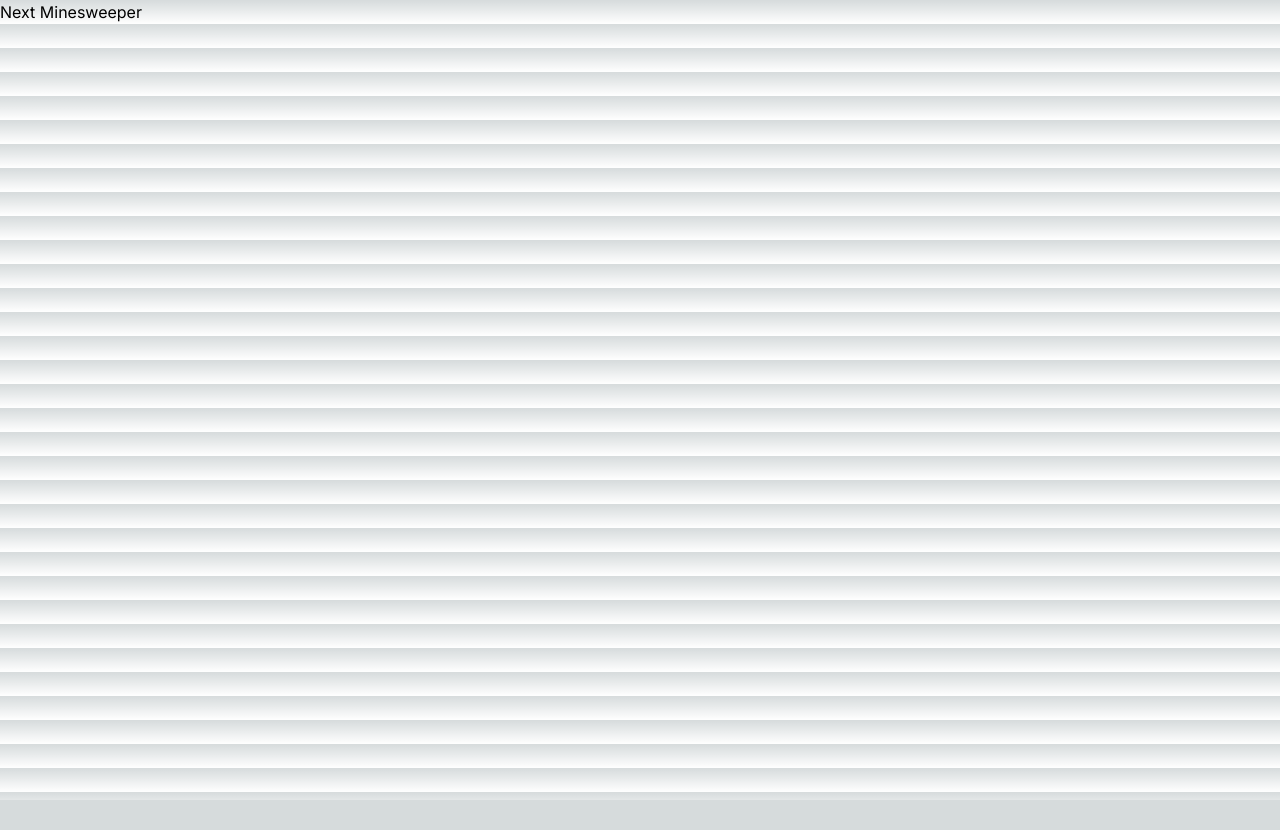
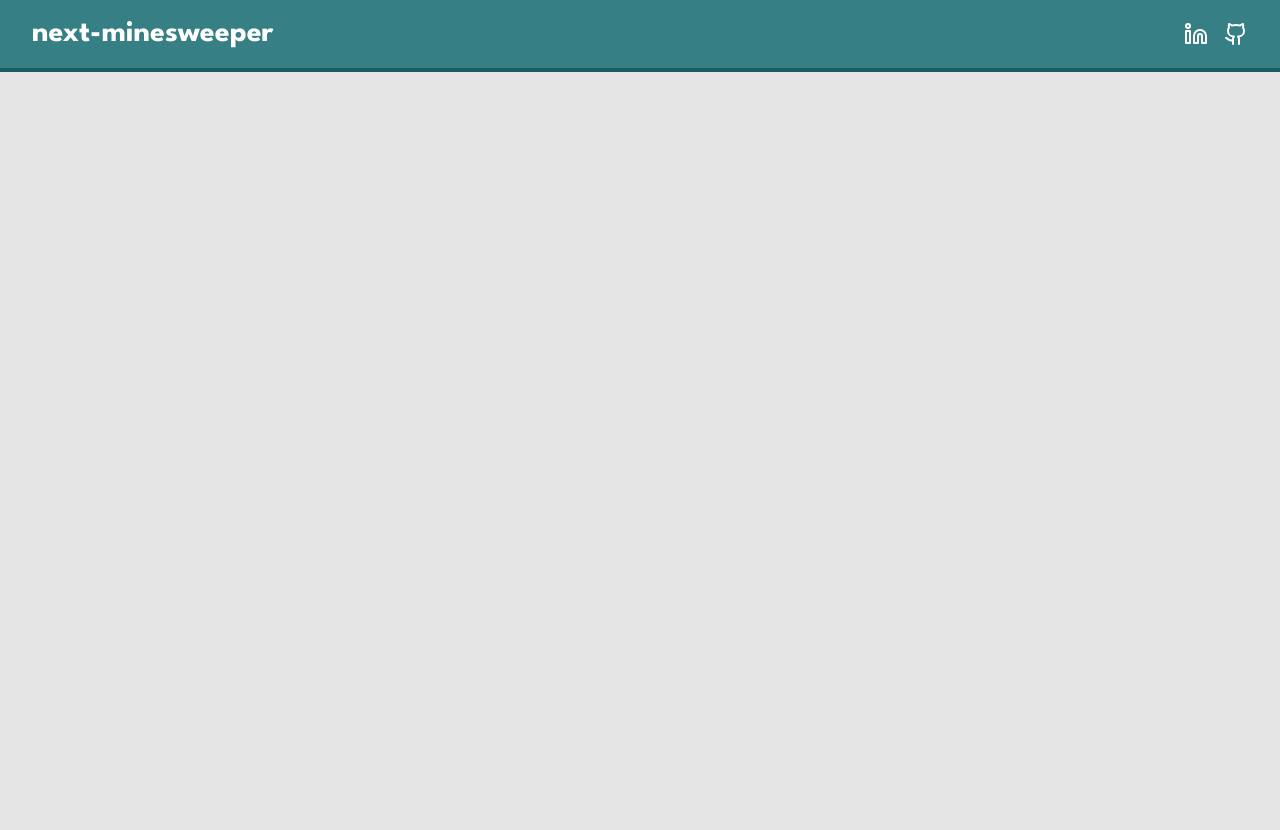
Before and after one commit to BautistaTosolini/next-minesweeper, a Next.js app: page / in a window 1280 px wide. Shown: the top 830 px of the page. Before the commit the page ends 800 px from the top, so only its background shows below. Built offline with nearby package versions, Linux system fonts and the light colour scheme.

Commit message:
feat: navbar

```diff
--- /dev/null
+++ b/app/components/Contacts.tsx
@@ -0,0 +1,23 @@
+'use client'
+
+import { Github, Linkedin } from 'lucide-react';
+import Link from 'next/link'
+
+const Contacts = () => {
+  return (
+    <div className='flex gap-4'>
+      <span className='text-white hover:text-slate-300 transition'>
+        <Link href='https://www.linkedin.com/in/bautista-tosolini/'>
+          <Linkedin />
+        </Link>
+      </span>
+      <span className='text-white hover:text-slate-300 transition'>
+        <Link href='https://github.com/BautistaTosolini'>
+          <Github />
+        </Link>
+      </span>
+    </div>
+  )
+}
+
+export default Contacts;
--- /dev/null
+++ b/app/components/Navbar.tsx
@@ -0,0 +1,17 @@
+import Link from 'next/link'
+import Contacts from './Contacts';
+
+const Navbar = () => {
+  return (
+    <nav className='flex justify-between items-center p-4 px-8 sticky top-0 bg-sky border-b-4 border-sky2'>
+      <h1 className='text-3xl font-bold text-white'>
+        <Link href='/'>next-minesweeper</Link>
+      </h1>
+      <div>
+        <Contacts />
+      </div>
+    </nav>
+  )
+}
+
+export default Navbar;
--- a/app/globals.css
+++ b/app/globals.css
@@ -2,32 +2,26 @@
 @tailwind components;
 @tailwind utilities;
 
-:root {
-  --foreground-rgb: 0, 0, 0;
-  --background-start-rgb: 214, 219, 220;
-  --background-end-rgb: 255, 255, 255;
+.loader {
+	border-top-color: #974342;
+	-webkit-animation: spinner 1.5s linear infinite;
+	animation: spinner 1.5s linear infinite;
 }
 
-@media (prefers-color-scheme: dark) {
-  :root {
-    --foreground-rgb: 255, 255, 255;
-    --background-start-rgb: 0, 0, 0;
-    --background-end-rgb: 0, 0, 0;
-  }
+@-webkit-keyframes spinner {
+	0% {
+		-webkit-transform: rotate(0deg);
+	}
+	100% {
+		-webkit-transform: rotate(360deg);
+	}
 }
 
-body {
-  color: rgb(var(--foreground-rgb));
-  background: linear-gradient(
-      to bottom,
-      transparent,
-      rgb(var(--background-end-rgb))
-    )
-    rgb(var(--background-start-rgb));
+@keyframes spinner {
+	0% {
+		transform: rotate(0deg);
+	}
+	100% {
+		transform: rotate(360deg);
+	}
 }
-
-@layer utilities {
-  .text-balance {
-    text-wrap: balance;
-  }
-}
--- a/app/layout.tsx
+++ b/app/layout.tsx
@@ -1,12 +1,17 @@
-import type { Metadata } from "next";
-import { Inter } from "next/font/google";
-import "./globals.css";
+import type { Metadata } from 'next';
+import { League_Spartan } from 'next/font/google';
+import './globals.css';
+import Navbar from './components/Navbar';
 
-const inter = Inter({ subsets: ["latin"] });
+const leagueSpartan = League_Spartan({
+  weight: ['400', '500', '700'],
+  style: 'normal',
+  subsets: ['latin'],
+})
 
 export const metadata: Metadata = {
-  title: "Create Next App",
-  description: "Generated by create next app",
+  title: 'Minesweeper',
+  description: 'Generated by create next app',
 };
 
 export default function RootLayout({
@@ -15,8 +20,13 @@ export default function RootLayout({
   children: React.ReactNode;
 }>) {
   return (
-    <html lang="en">
-      <body className={inter.className}>{children}</body>
+    <html lang='en'>
+      <body className={`${leagueSpartan.className} bg-silver`}>
+        <Navbar />
+        <main className='flex h-full w-full justify-center min-h-screen'>
+          {children}
+        </main>
+      </body>
     </html>
   );
 }
--- a/app/page.tsx
+++ b/app/page.tsx
@@ -1,7 +1,7 @@
 export default function Home() {
   return (
     <main>
-      Next Minesweeper
+
     </main>
   );
 }
--- /dev/null
+++ b/tailwind.config.js
@@ -0,0 +1,86 @@
+/** @type {import('tailwindcss').Config} */
+module.exports = {
+  darkMode: ["class"],
+  content: [
+    './pages/**/*.{ts,tsx}',
+    './components/**/*.{ts,tsx}',
+    './app/**/*.{ts,tsx}',
+    './src/**/*.{ts,tsx}',
+	],
+  theme: {
+    container: {
+      center: true,
+      padding: "2rem",
+      screens: {
+        "2xl": "1400px",
+      },
+    },
+    extend: {
+      colors: {
+        silver: "#e5e5e5",
+        sky: "#367f85",
+        sky2: "#1a5e64",
+        brown: "#35352c",
+        orange: "#cd8b62",
+        red: "#974342",
+        red2: "#8a5151",
+        red3: "#540400",
+        cream2: "#eed7a1",
+        cream: "#eedfb8",
+        gold: "#e6b749",
+        border: "hsl(var(--border))",
+        input: "hsl(var(--input))",
+        ring: "hsl(var(--ring))",
+        background: "hsl(var(--background))",
+        foreground: "hsl(var(--foreground))",
+        primary: {
+          DEFAULT: "hsl(var(--primary))",
+          foreground: "hsl(var(--primary-foreground))",
+        },
+        secondary: {
+          DEFAULT: "hsl(var(--secondary))",
+          foreground: "hsl(var(--secondary-foreground))",
+        },
+        destructive: {
+          DEFAULT: "hsl(var(--destructive))",
+          foreground: "hsl(var(--destructive-foreground))",
+        },
+        muted: {
+          DEFAULT: "hsl(var(--muted))",
+          foreground: "hsl(var(--muted-foreground))",
+        },
+        accent: {
+          DEFAULT: "hsl(var(--accent))",
+          foreground: "hsl(var(--accent-foreground))",
+        },
+        popover: {
+          DEFAULT: "hsl(var(--popover))",
+          foreground: "hsl(var(--popover-foreground))",
+        },
+        card: {
+          DEFAULT: "hsl(var(--card))",
+          foreground: "hsl(var(--card-foreground))",
+        },
+      },
+      borderRadius: {
+        lg: "var(--radius)",
+        md: "calc(var(--radius) - 2px)",
+        sm: "calc(var(--radius) - 4px)",
+      },
+      keyframes: {
+        "accordion-down": {
+          from: { height: 0 },
+          to: { height: "var(--radix-accordion-content-height)" },
+        },
+        "accordion-up": {
+          from: { height: "var(--radix-accordion-content-height)" },
+          to: { height: 0 },
+        },
+      },
+      animation: {
+        "accordion-down": "accordion-down 0.2s ease-out",
+        "accordion-up": "accordion-up 0.2s ease-out",
+      },
+    },
+  },
+}
```
Also changed, not shown: package.json (+6 -5 lines), 1 other file (tests, documents, lock files or other folders).
